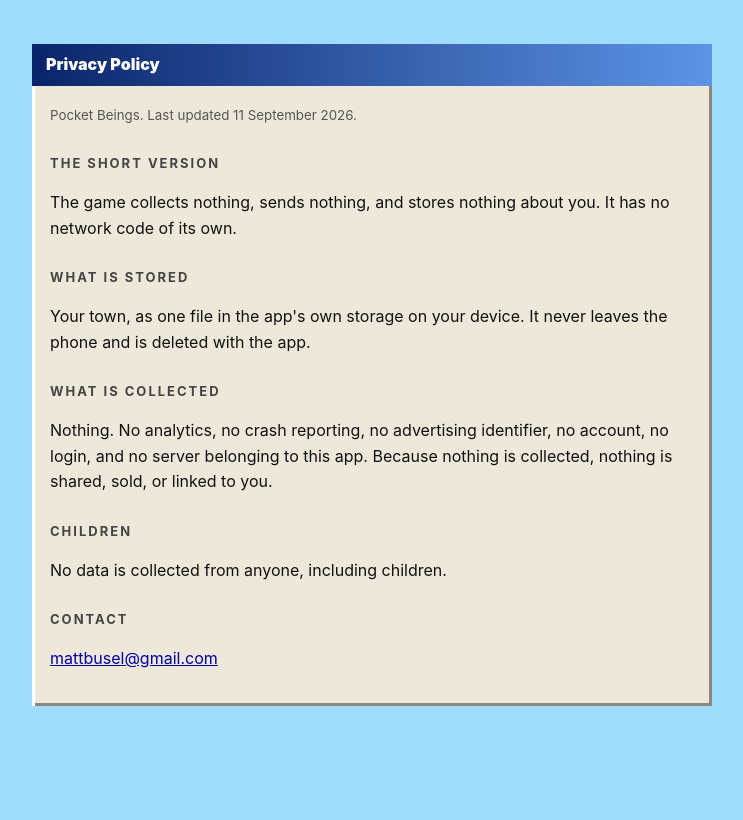
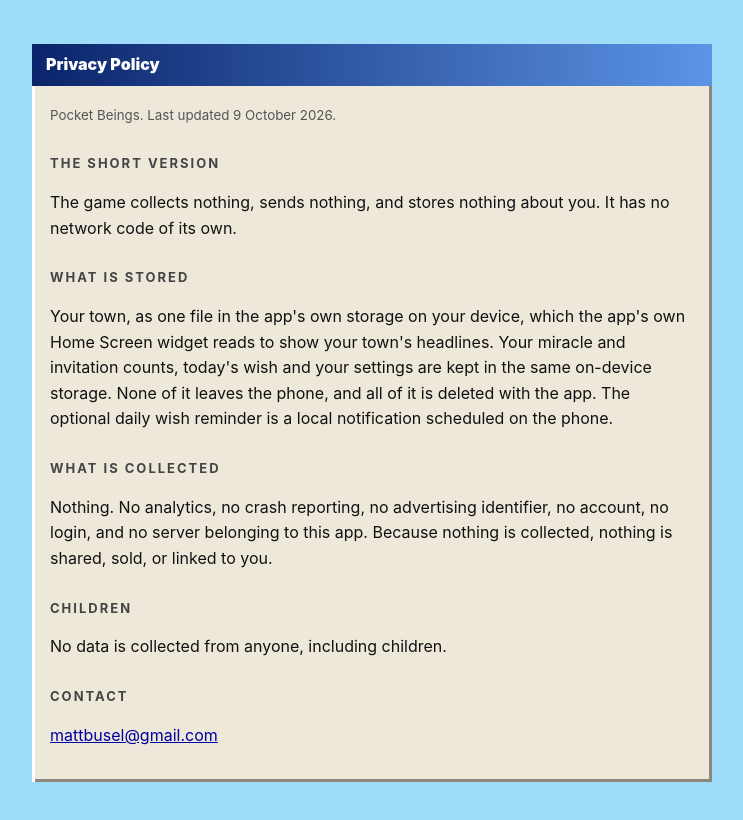
Before and after one commit to Mattbusel/app-pages, a plain HTML site: page pocket-beings/privacy.html in a window 1280 px wide. Shown: the whole page, without its empty margins (268-1011 px from the left). Drawn offline with Linux system fonts and the light colour scheme.

Commit message:
Pocket Beings privacy: widget reads the on-device town; local wish reminder

```diff
--- a/pocket-beings/privacy.html
+++ b/pocket-beings/privacy.html
@@ -9,11 +9,11 @@
 a{color:#0000A0}small{color:#555}
 </style>
 <div class="win"><div class="bar">Privacy Policy</div><div class="in">
-<p><small>Pocket Beings. Last updated 11 September 2026.</small></p>
+<p><small>Pocket Beings. Last updated 9 October 2026.</small></p>
 <h2>The short version</h2>
 <p>The game collects nothing, sends nothing, and stores nothing about you. It has no network code of its own.</p>
 <h2>What is stored</h2>
-<p>Your town, as one file in the app's own storage on your device. It never leaves the phone and is deleted with the app.</p>
+<p>Your town, as one file in the app's own storage on your device, which the app's own Home Screen widget reads to show your town's headlines. Your miracle and invitation counts, today's wish and your settings are kept in the same on-device storage. None of it leaves the phone, and all of it is deleted with the app. The optional daily wish reminder is a local notification scheduled on the phone.</p>
 <h2>What is collected</h2>
 <p>Nothing. No analytics, no crash reporting, no advertising identifier, no account, no login, and no server belonging to this app. Because nothing is collected, nothing is shared, sold, or linked to you.</p>
 <h2>Children</h2>
```
